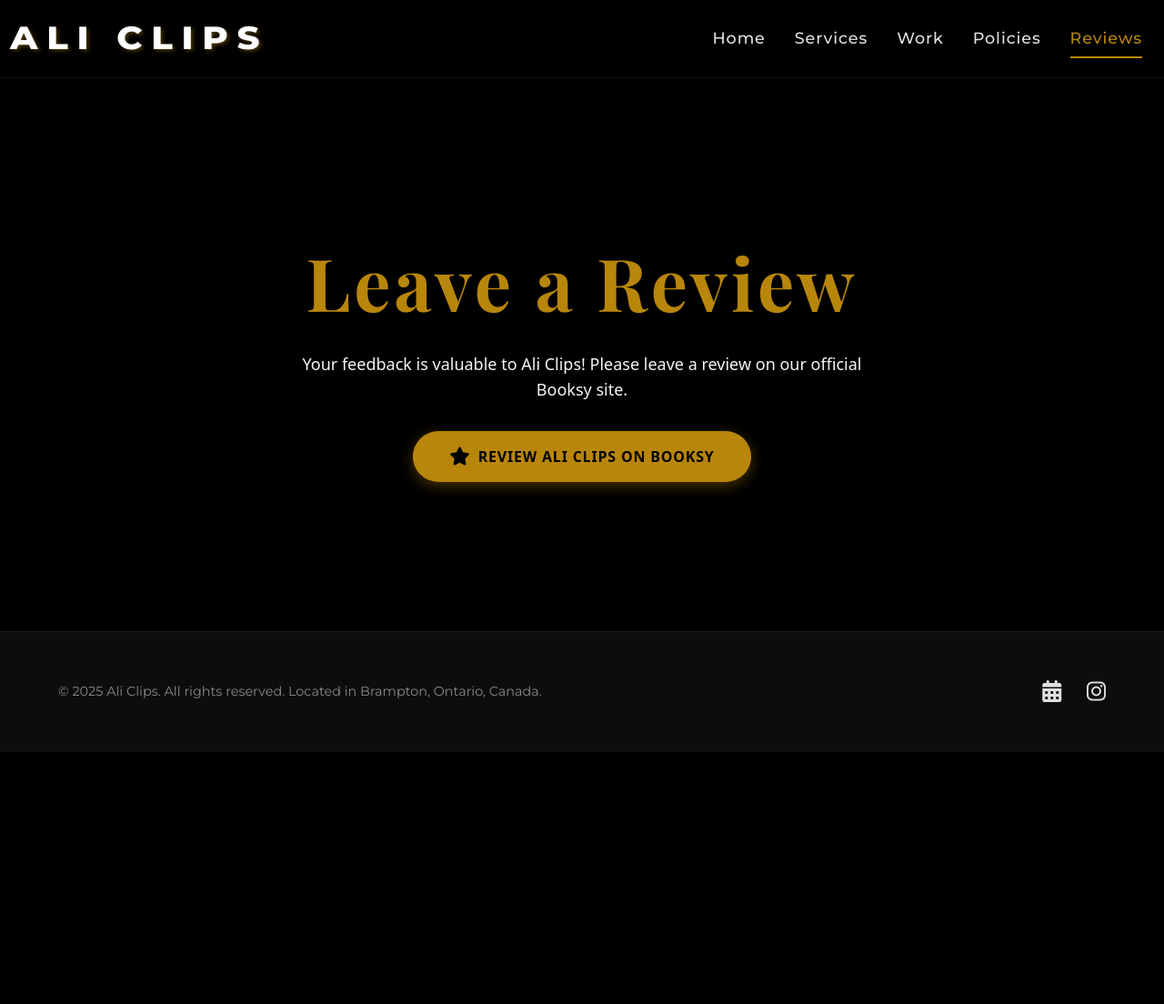
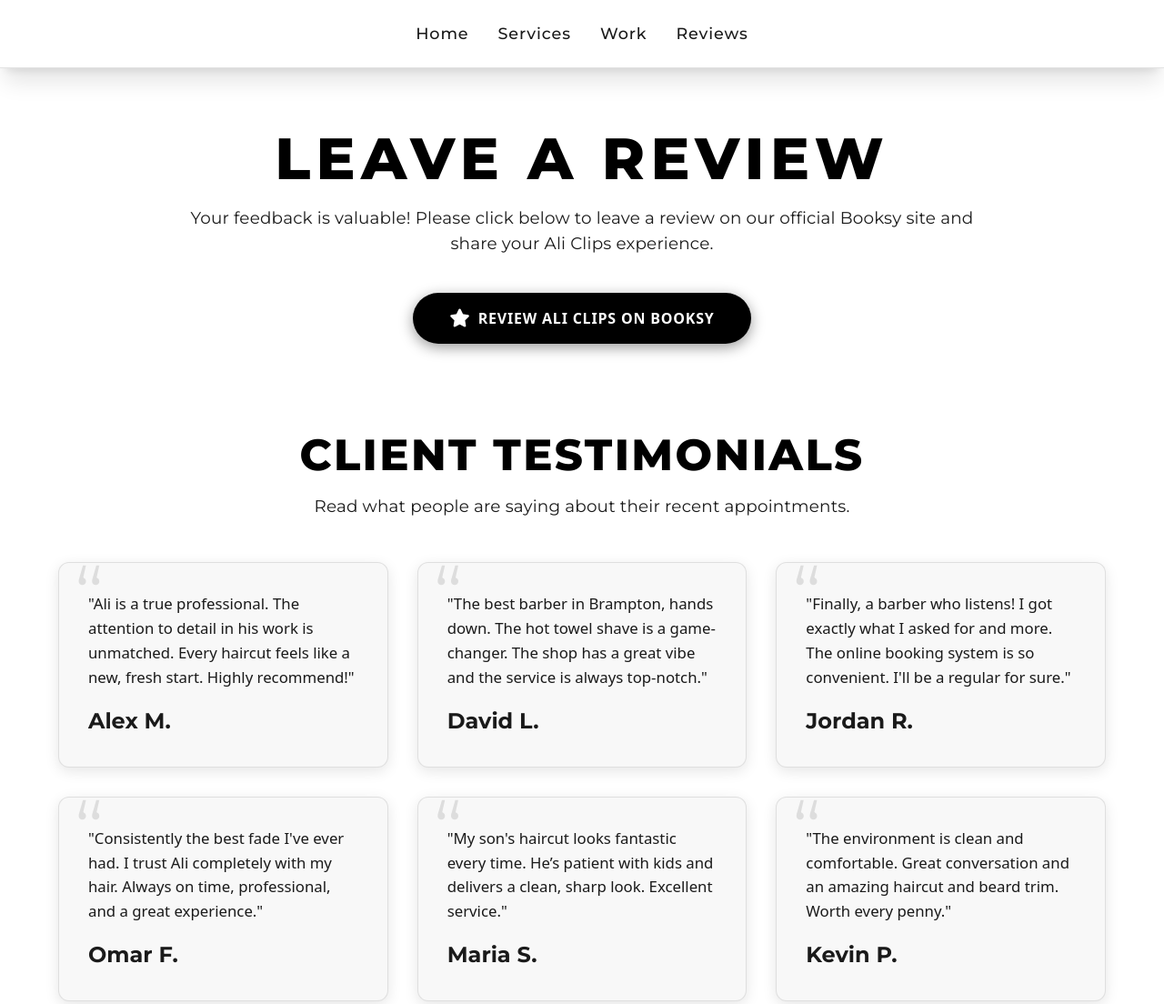
Before and after one commit to aliclips1/Ali-Clips-Site, a plain HTML site: page reviews.html in a window 1280 px wide. Shown: the top 1104 px of the page at 91% size. Before the commit the page ends 827 px from the top, so only its background shows below. Drawn offline with nearby package versions, Linux system fonts and the light colour scheme.

Commit message:
Update reviews.html

```diff
--- a/reviews.html
+++ b/reviews.html
@@ -3,56 +3,75 @@
 <head>
     <meta charset="UTF-8">
     <meta name="viewport" content="width=device-width, initial-scale=1.0">
-    <title>Ali Clips - Reviews</title>
-    <link href="https://fonts.googleapis.com/css2?family=Montserrat:wght@300;400;500;700;800&family=Playfair+Display:wght@700&display=swap" rel="stylesheet">
+    <title>Ali Clips - Client Reviews</title>
+    <link href="https://fonts.googleapis.com/css2?family=Montserrat:wght@300;400;500;700;800&display=swap" rel="stylesheet">
     <script src="https://cdn.tailwindcss.com"></script>
     <link rel="stylesheet" href="https://cdnjs.cloudflare.com/ajax/libs/font-awesome/6.0.0-beta3/css/all.min.css">
     <style>
-        body {
-            font-family: 'Montserrat', sans-serif;
-            background-color: #000000;
-            color: #e0e0e0;
+        /* Define the Monochrome Palette (White Background, Black Accents) */
+        :root {
+            --color-primary-light: #FFFFFF;
+            --color-secondary-light: #f8f8f8; /* For card/footer background */
+            --color-text-dark: #1a1a1a; /* Very Dark Gray/Near Black */
+            --color-text-light-subtle: #666666;
+            --color-accent: #000000; /* True Black for primary accents and buttons */
+            --color-border: rgba(200, 200, 200, 0.5);
+            --color-shadow: rgba(0, 0, 0, 0.1);
         }
 
+        body {
+            /* Set primary font to Montserrat (Professional and Clean) */
+            font-family: 'Montserrat', sans-serif;
+            background-color: var(--color-primary-light);
+            /* Set body text color to Near Black */
+            color: var(--color-text-dark);
+            overflow-x: hidden;
+        }
+
+        /* --- Navbar & Links (Kept Consistent) --- */
         .navbar {
             position: sticky;
             top: 0;
             left: 0;
             width: 100%;
             z-index: 20;
-    background: rgba(0, 0, 0, 0.92); /* Lighter black bar */
+            background: rgba(255, 255, 255, 0.95);
             backdrop-filter: blur(8px);
-    border-bottom: 1px solid rgba(50, 50, 50, 0.3);
-    box-shadow: 0 2px 12px rgba(22, 22, 22, 0.08);
+            border-bottom: 1px solid var(--color-border);
+            box-shadow: 0 2px 12px rgba(0, 0, 0, 0.08);
             transition: background 0.3s ease;
         }
-        .page-fade {
-    opacity: 0;
-    transition: opacity 0.6s ease;
+
+        .logo-text {
+            font-family: 'Montserrat', sans-serif;
+            font-weight: 800;
+            text-transform: uppercase;
+            font-size: 2.2rem;
+            color: var(--color-accent);
+            letter-spacing: 0.25em;
+            transform: scaleX(1.1);
+            display: inline-block;
+            text-shadow: 2px 2px 4px rgba(0, 0, 0, 0.2);
+            transition: color 0.3s ease;
         }
-.page-fade.visible {
-    opacity: 1;
+        .logo-text:hover {
+            color: var(--color-text-light-subtle);
         }
 
         .nav-link {
+            font-family: 'Montserrat', sans-serif;
             position: relative;
-    color: #e0e0e0;
-    font-weight: 500; /* Not bold */
+            color: var(--color-text-dark);
+            font-weight: 500;
             transition: color 0.3s ease;
             padding: 0.5rem 0;
             letter-spacing: 0.05em;
-    font-family: 'Montserrat', sans-serif;
             font-size: 1.1rem;
         }
 
-.nav-link:hover {
-    color: #B8860B; /* Gold on hover */
-    font-weight: 500; /* Stay not bold */
-}
-
+        .nav-link:hover,
         .nav-link.active {
-    color: #B8860B;
-    font-weight: 500; /* Stay not bold even when active */
+            color: var(--color-accent);
         }
 
         .nav-link::after {
@@ -62,7 +81,7 @@
             height: 2px;
             bottom: 0;
             left: 0;
-    background-color: #B8860B;
+            background-color: var(--color-accent);
             transition: width 0.3s ease;
         }
 
@@ -71,63 +90,133 @@
             width: 100%;
         }
 
-        /* New Review Page Styling */
-        .reviews-main {
-            min-height: calc(100vh - 12rem); /* Adjust based on footer and header height */
-            display: flex;
-            flex-direction: column;
-            justify-content: center;
-            align-items: center;
+        /* --- Page Title (Consistent Style: Montserrat, Heavy, Uppercase) --- */
+        .page-title {
+            font-family: 'Montserrat', sans-serif;
+            font-size: 4rem;
+            color: var(--color-accent);
+            letter-spacing: 0.1em;
             text-align: center;
-            padding: 2rem;
+            font-weight: 800; /* Very bold weight for impact */
+            line-height: 1.1;
+            text-transform: uppercase; /* Consistent, strong look */
+        }
+        /* MOBILE INCLUSIVE */
+@media (max-width: 900px) {
+    .page-title { font-size: 2.2rem !important; }
+    .page-title.h2-style { font-size: 1.5rem !important; }
+    .cta-button { padding: 0.7rem 1.2rem !important; font-size: 1rem !important; }
+    .review-card { padding: 1.2rem !important; }
 }
 
+@media (max-width: 600px) {
+    .main, .container, .max-w-4xl, .max-w-6xl {
+        padding-left: 0.5rem !important;
+        padding-right: 0.5rem !important;
+    }
+    .grid { gap: 1rem !important; }
+    .review-card { padding: 0.7rem !important; font-size: 0.95rem !important; }
+    .footer-content { flex-direction: column !important; gap: 1rem !important; text-align: center !important; }
+    .social-icons { margin-top: 1rem !important; justify-content: center !important; }
+}
+
+@media (max-width: 480px) {
+    .page-title { font-size: 1.3rem !important; }
+    .page-title.h2-style { font-size: 1rem !important; }
+    .review-card { padding: 0.5rem !important; font-size: 0.9rem !important; }
+    .cta-button { padding: 0.5rem 0.8rem !important; font-size: 0.9rem !important; }
+}
+
+        /* Specific styling for the H2 "Client Testimonials" */
+        .page-title.h2-style {
+            font-size: 3rem;
+            font-weight: 800;
+            letter-spacing: 0.05em;
+            text-transform: uppercase;
+        }
+
+        @media (max-width: 768px) {
+            .page-title {
+                font-size: 3rem;
+            }
+            .page-title.h2-style {
+                font-size: 2.2rem;
+            }
+        }
+
+        /* --- Review Card Styling (Kept Consistent) --- */
+        .review-card {
+            background-color: var(--color-secondary-light);
+            border: 1px solid var(--color-border);
+            border-radius: 12px;
+            padding: 2rem;
+            box-shadow: 0 4px 15px var(--color-shadow);
+            transition: transform 0.3s ease, box-shadow 0.3s ease, border-color 0.3s ease;
+            position: relative;
+        }
+        .review-card:hover {
+            transform: translateY(-8px);
+            box-shadow: 0 12px 35px rgba(0, 0, 0, 0.15);
+            border-color: var(--color-accent);
+        }
+        .review-card::before {
+            content: "“";
+            font-family: 'Montserrat', sans-serif;
+            font-size: 6rem;
+            font-weight: 300;
+            color: black;
+            position: absolute;
+            top: -2rem;
+            left: 1rem;
+            opacity: 0.1;
+        }
+        .review-card .reviewer-name {
+            font-family: 'Montserrat', sans-serif;
+            font-weight: 700;
+            font-size: 1.5rem;
+            color: var(--color-text-dark);
+            margin-top: 1rem;
+        }
+        .review-text {
+            color: var(--color-text-dark);
+            position: relative;
+            z-index: 10;
+            line-height: 1.6;
+            font-size: 1.05rem; /* slightly increased body text size */
+        }
+
+        /* --- CTA Button Styling (Kept Consistent) --- */
         .cta-button {
             padding: 1rem 2.5rem;
-            background-color: #B8860B;
-            color: black;
+            background-color: var(--color-accent);
+            color: var(--color-primary-light);
             font-weight: 700;
             border-radius: 9999px;
             text-transform: uppercase;
             letter-spacing: 0.05em;
             transition: background-color 0.3s ease-in-out, transform 0.3s ease-in-out;
-            box-shadow: 0 4px 15px rgba(184, 134, 11, 0.4);
+            box-shadow: 0 4px 15px rgba(0, 0, 0, 0.4);
             display: inline-flex;
             align-items: center;
             gap: 0.5rem;
         }
         .cta-button:hover {
-            background-color: #d4af37;
+            background-color: #333333;
             transform: translateY(-3px);
-            box-shadow: 0 8px 20px rgba(184, 134, 11, 0.6);
+            box-shadow: 0 8px 20px rgba(0, 0, 0, 0.6);
         }
-
         .cta-button-icon {
             font-size: 1.25rem;
         }
 
-        .title-text {
-    font-family: 'Playfair Display', serif; /* Elegant, classic serif */
-    font-size: 3rem;
-    font-weight: 700;
-    color: #B8860B;
-    letter-spacing: 0.05em;
-}
-
-@media (min-width: 768px) {
-    .title-text {
-        font-size: 5rem;
-    }
-}
-
-        /* Footer Styling */
+        /* --- Footer Styling (Kept Consistent) --- */
         footer {
-    background-color: #0d0d0d;
-    border-top: 1px solid rgba(50, 50, 50, 0.5);
+            font-family: 'Montserrat', sans-serif;
+            background-color: var(--color-secondary-light);
+            border-top: 1px solid var(--color-border);
             padding: 3rem 0;
             font-size: 0.9rem;
-    color: #888888;
-    font-family: 'Montserrat', sans-serif; /* Ensure this line is present */
+            color: var(--color-text-light-subtle);
         }
 
         .footer-content {
@@ -140,29 +229,13 @@
         }
 
         .social-icons a {
-    color: #e0e0e0;
+            color: var(--color-text-dark);
             font-size: 1.5rem;
             margin-left: 1.5rem;
             transition: color 0.3s ease;
         }
         .social-icons a:hover {
-    color: #B8860B;
-}
-.social-link {
-    display: flex;
-    align-items: center;
-    gap: 0.5rem;
-    text-decoration: none;
-    color: #e0e0e0;
-    font-weight: 500;
-    font-size: 1.2rem;
-    font-family: 'Montserrat', sans-serif; /* Add this for consistency */
-}
-.social-link:hover {
-    color: #B8860B;
-}
-.social-link .fab, .social-link .fas {
-    font-size: 1.5rem;
+            color: var(--color-accent);
         }
 
         @media (max-width: 768px) {
@@ -175,73 +248,83 @@
                 margin-top: 1rem;
                 justify-content: center;
             }
-    .social-icons a {
-        margin: 0 0.8rem;
-    }
-    .footer-content > p {
-        order: 2;
-    }
-    .social-icons {
-        order: 1;
-    }
         }
 
-        .logo-text {
-    font-family: 'Montserrat', sans-serif;
-    font-weight: 800;
-    text-transform: uppercase;
-    font-size: 2.2rem;
-    color: #ffffff;
-    transition: color 0.3s ease;
-    letter-spacing: 0.25em;
-    transform: scaleX(1.1);
-    display: inline-block;
-    text-shadow: 2px 2px 4px rgba(184, 134, 11, 0.4);
-}
-.logo-text:hover {
-    color: #B8860B;
-}
 
-        @media (max-width: 768px) {
-            .footer-content {
-                flex-direction: column;
-                text-align: center;
-                gap: 1.5rem;
-            }
-            .social-icons {
-                margin-top: 1rem;
-            }
-            .social-icons a {
-                margin: 0 0.8rem;
-            }
+        .text-xl,
+.text-gray-600,
+.mb-10 {
+    font-family: 'Montserrat', sans-serif !important;
+    color: var(--color-text-dark) !important;
+    font-size: 1.15rem !important;
+    font-weight: 400 !important;
+    letter-spacing: 0.01em;
 }
     </style>
 </head>
-<body class="bg-black min-h-screen text-gray-100 font-sans">
+<body class="bg-white min-h-screen font-sans">
 
     <nav class="sticky top-0 left-0 w-full z-20 navbar shadow-xl">
-        <div class="container mx-auto px-6 py-4 flex justify-between items-center">
-            <a href="index.html" class="logo-text">ALI CLIPS</a>
-            <div class="flex space-x-8">
+        <div class="container mx-auto px-6 py-4 flex justify-center items-center">
+
+
+            <div class="flex space-x-8 hidden sm:flex">
                 <a href="index.html" class="nav-link">Home</a>
                 <a href="main.html" class="nav-link">Services</a>
                 <a href="works.html" class="nav-link">Work</a>
-                <a href="policies.html" class="nav-link">Policies</a>
-                <a href="reviews.html" class="nav-link active">Reviews</a>
+                <a href="reviews.html" class="nav-link">Reviews</a>
             </div>
         </div>
     </nav>
 
-    <main class="reviews-main">
-        <div class="text-center max-w-2xl mx-auto">
-            <h1 class="title-text font-bold mb-4">Leave a Review</h1>
-            <p class="text-lg text-white-400 mb-8">
-                Your feedback is valuable to Ali Clips! Please leave a review on our official Booksy site.
+    <main class="container mx-auto px-6 py-16">
+
+        <div class="max-w-4xl mx-auto text-center mb-24">
+            <h1 class="page-title mb-4">Leave a Review</h1>
+            <p class="text-xl text-gray-600 mb-10">
+                Your feedback is valuable! Please click below to leave a review on our official Booksy site and share your Ali Clips experience.
             </p>
             <a href="https://booksy.com/en-ca/18911_ali-clips_barbershop_870806_mississauga" target="_blank" class="cta-button">
                 <i class="fas fa-star cta-button-icon"></i>
                 Review Ali Clips on Booksy
             </a>
+        </div>
+
+        <div class="max-w-4xl mx-auto text-center mb-12">
+            <h2 class="page-title h2-style">Client Testimonials</h2>
+            <p class="text-gray-600 mt-4">Read what people are saying about their recent appointments.</p>
+        </div>
+
+        <div class="grid grid-cols-1 md:grid-cols-2 lg:grid-cols-3 gap-8 max-w-6xl mx-auto">
+            <div class="review-card">
+                <p class="review-text">"Ali is a true professional. The attention to detail in his work is unmatched. Every haircut feels like a new, fresh start. Highly recommend!"</p>
+                <p class="reviewer-name">Alex M.</p>
+            </div>
+
+            <div class="review-card">
+                <p class="review-text">"The best barber in Brampton, hands down. The hot towel shave is a game-changer. The shop has a great vibe and the service is always top-notch."</p>
+                <p class="reviewer-name">David L.</p>
+            </div>
+
+            <div class="review-card">
+                <p class="review-text">"Finally, a barber who listens! I got exactly what I asked for and more. The online booking system is so convenient. I'll be a regular for sure."</p>
+                <p class="reviewer-name">Jordan R.</p>
+            </div>
+
+            <div class="review-card">
+                <p class="review-text">"Consistently the best fade I've ever had. I trust Ali completely with my hair. Always on time, professional, and a great experience."</p>
+                <p class="reviewer-name">Omar F.</p>
+            </div>
+
+            <div class="review-card">
+                <p class="review-text">"My son's haircut looks fantastic every time. He’s patient with kids and delivers a clean, sharp look. Excellent service."</p>
+                <p class="reviewer-name">Maria S.</p>
+            </div>
+
+            <div class="review-card">
+                <p class="review-text">"The environment is clean and comfortable. Great conversation and an amazing haircut and beard trim. Worth every penny."</p>
+                <p class="reviewer-name">Kevin P.</p>
+            </div>
         </div>
     </main>
 
@@ -255,5 +338,4 @@
         </div>
     </footer>
 </body>
-<script src="transition.js"></script>
 </html>
```
Lines whose indentation alone changed are shown as unchanged.
